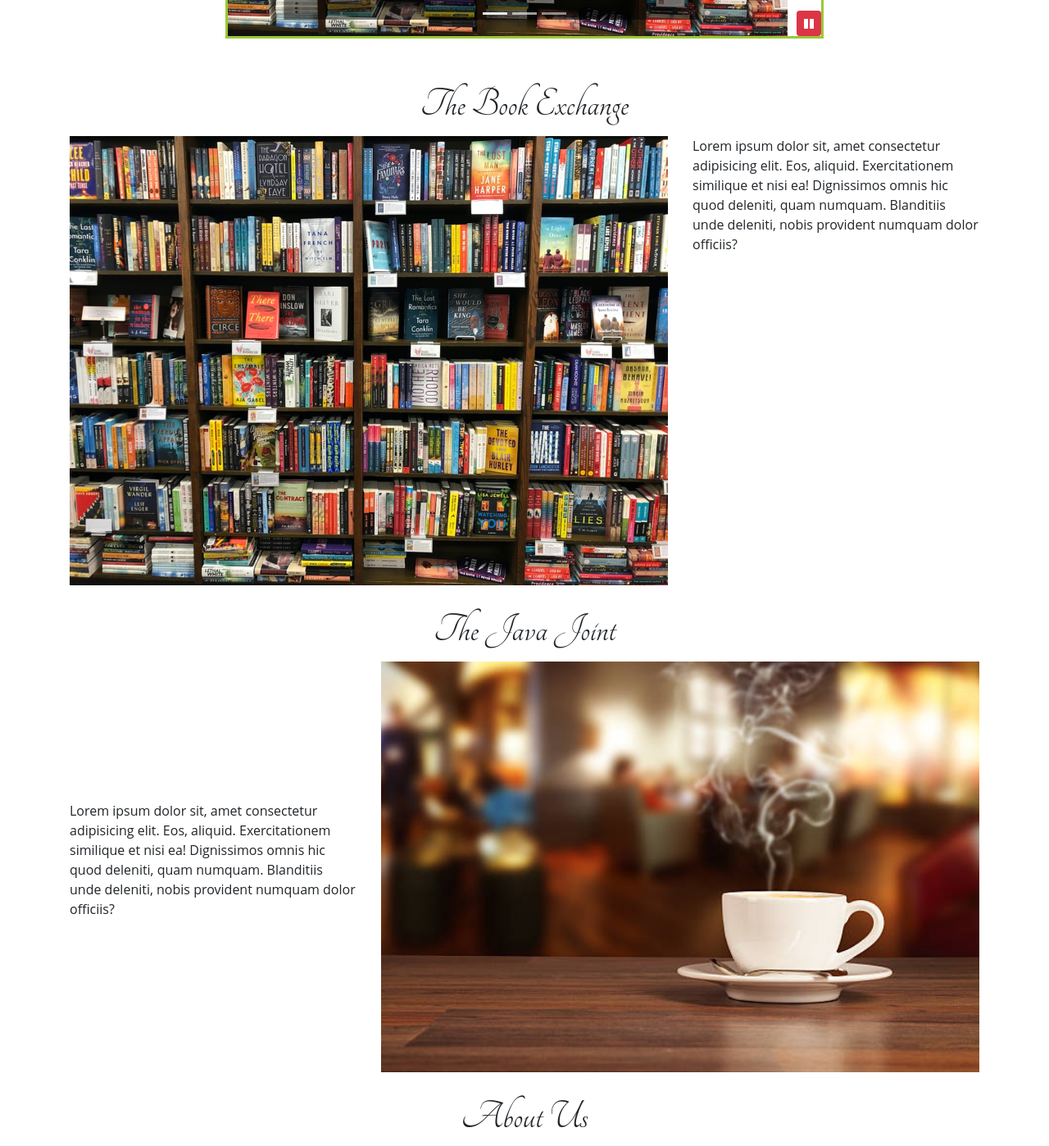
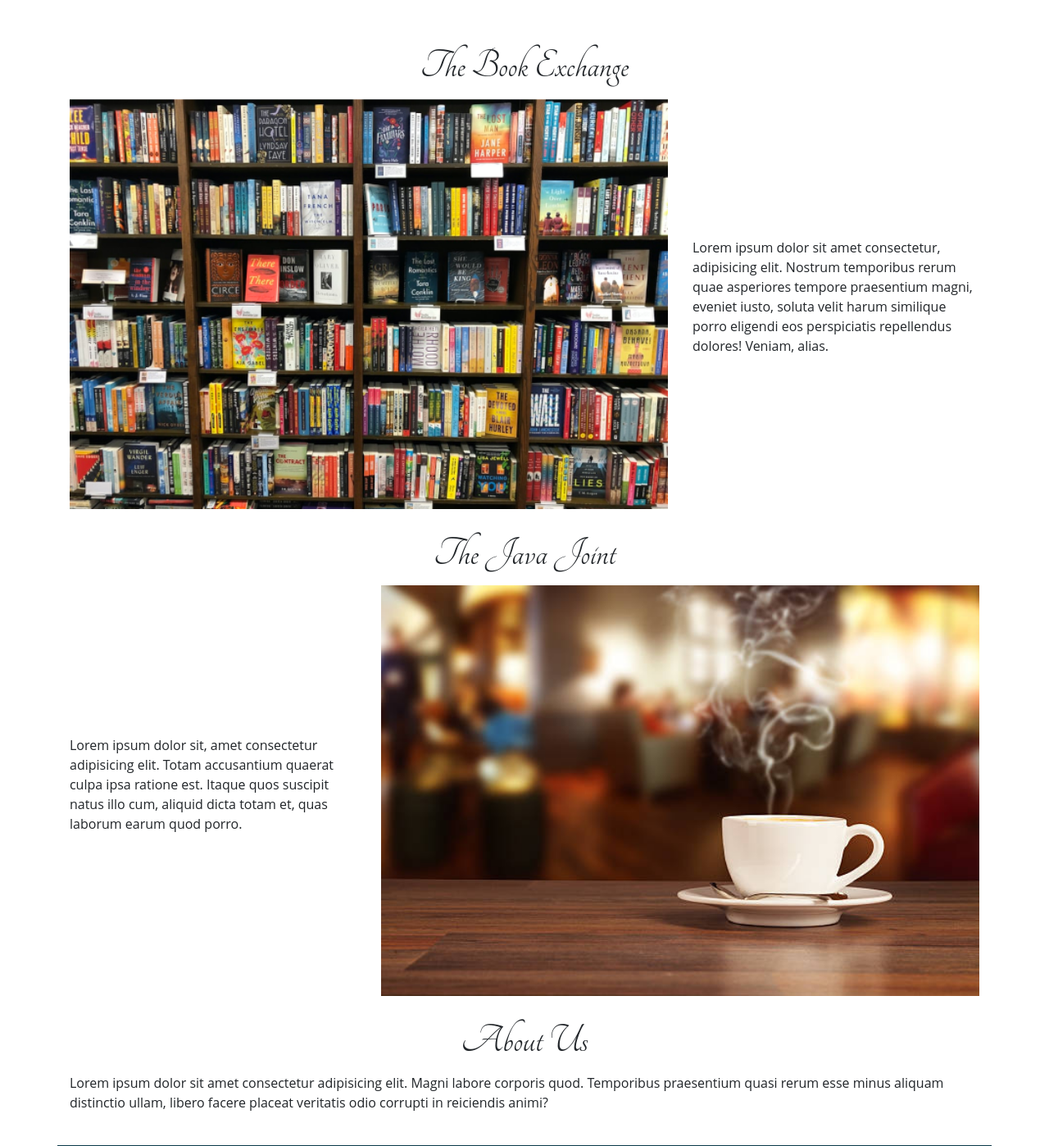
Before and after one commit to MojiTom/ethereal-books-simple, a website: page index.html in a window 1280 px wide. Shown: the part 878-2276 px from the top of the page at 82% size. Drawn offline with nearby package versions, Linux system fonts and the light colour scheme.

Commit message:
Fixing images, adjusting layout

```diff
--- a/css/styles.css
+++ b/css/styles.css
@@ -21,6 +21,10 @@ h3 {
 
 h5 {
   color: #d0e64b; }
+
+footer button {
+  background-color: #33a6b2;
+  color: white; }
 
 .above-header {
   margin: 0; }
--- a/index.html
+++ b/index.html
@@ -86,7 +86,7 @@
                     </ol>
                     <div class="carousel-inner">
                         <div class="carousel-item active">
-                            <img src="img/books.jfif" alt="books" class="d-block w-100" />
+                            <img src="img/books-scaled.png" alt="books" class="d-block w-100" />
                             <div class="carousel-caption">
                                 <h3>Book Exchange</h3>
                                 <p class="d-none d-sm-block">New & used books for all tastes.</p>
@@ -100,7 +100,7 @@
                             </div>
                         </div>
                         <div class="carousel-item">
-                            <img src="img/book-and-coffee.jpg" alt="book and coffee" class="d-block w-100" />
+                            <img src="img/book-and-coffee-scaled.png" alt="book and coffee" class="d-block w-100" />
                             <div class="carousel-caption">
                                 <h3>The Ethereal Book Exchange &amp; Java Joint</h3>
                                 <p class="d-none d-sm-block">Shop for books and enjoy a cup of java.</p>
@@ -123,20 +123,20 @@
         </div>
 
         <!-- Book Exchange -->
-        <div class="row mb-sm-4" id="books">
+        <div class="row mb-sm-4 align-items-center" id="books">
             <div class="col-12">
                 <h3>The Book Exchange</h3>
             </div>
             <div class="col-12 col-sm-8">
-                <img src="img/books.jfif" alt="books" class="w-100">
+                <img src="img/books-scaled.png" alt="books" class="w-100">
             </div>
             <div class="col">
-                <p>Lorem ipsum dolor sit, amet consectetur adipisicing elit. Eos, aliquid. Exercitationem similique et nisi ea! Dignissimos omnis hic quod deleniti, quam numquam. Blanditiis unde deleniti, nobis provident numquam dolor officiis?</p>
+                <p>Lorem ipsum dolor sit amet consectetur, adipisicing elit. Nostrum temporibus rerum quae asperiores tempore praesentium magni, eveniet iusto, soluta velit harum similique porro eligendi eos perspiciatis repellendus dolores! Veniam, alias.</p>
             </div>
         </div>
 
         <!-- Java Joint -->
-        <div class="row mb-sm-4" id="java">
+        <div class="row mb-sm-4 align-items-center" id="java">
             <div class="col-12">
                 <h3>The Java Joint</h3>
             </div>
@@ -144,7 +144,7 @@
                 <img src="img/coffee.jpg" alt="coffee" class="w-100">
             </div>
             <div class="col align-content-sm-center">
-                <p>Lorem ipsum dolor sit, amet consectetur adipisicing elit. Eos, aliquid. Exercitationem similique et nisi ea! Dignissimos omnis hic quod deleniti, quam numquam. Blanditiis unde deleniti, nobis provident numquam dolor officiis?</p>
+                <p>Lorem ipsum dolor sit, amet consectetur adipisicing elit. Totam accusantium quaerat culpa ipsa ratione est. Itaque quos suscipit natus illo cum, aliquid dicta totam et, quas laborum earum quod porro.</p>
             </div>
         </div>
 
@@ -154,7 +154,7 @@
                 <h3>About Us</h3>
             </div>
             <div class="col-12">
-                <p>Lorem ipsum dolor sit, amet consectetur adipisicing elit. Eos, aliquid. Exercitationem similique et nisi ea! Dignissimos omnis hic quod deleniti, quam numquam. Blanditiis unde deleniti, nobis provident numquam dolor officiis?</p>
+                <p>Lorem ipsum dolor sit amet consectetur adipisicing elit. Magni labore corporis quod. Temporibus praesentium quasi rerum esse minus aliquam distinctio ullam, libero facere placeat veritatis odio corrupti in reiciendis animi?</p>
             </div>
         </div>
 
```
Also changed, not shown: img/OriginalImages/book-and-coffee.jpg (renamed from img/book-and-coffee.jpg), img/OriginalImages/books.jfif (renamed from img/books.jfif), img/book-and-coffee-scaled.png (added), img/books-scaled.png (added), package.json (line endings or trailing spaces), 2 other files.
